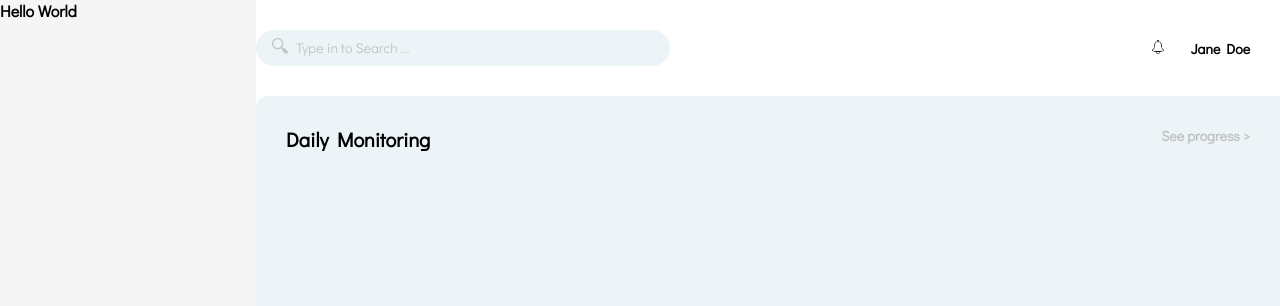
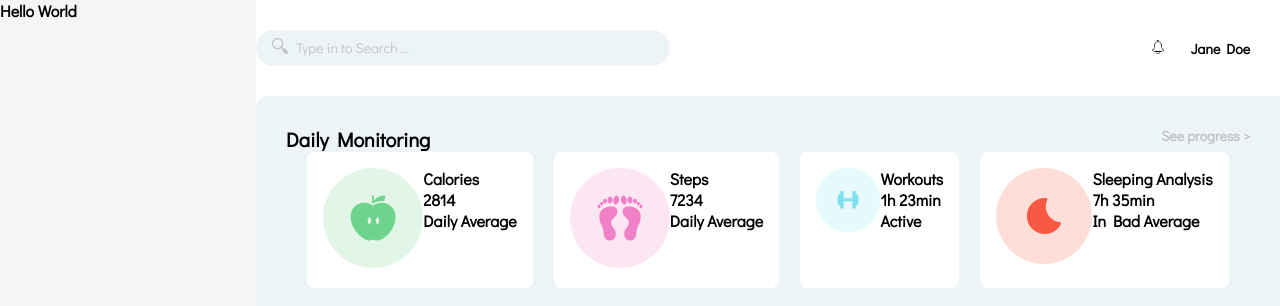
Before and after one commit to khalatevarun/SmartFit, a React (Create React App) app: page / in a window 1280 px wide. Shown: the top 306 px of the page. Built offline with nearby package versions, Linux system fonts and the light colour scheme.

Commit message:
fetch data to display content on daily monitoring section

```diff
--- a/src/components/Monitoring/index.js
+++ b/src/components/Monitoring/index.js
@@ -1,4 +1,5 @@
 import './style.scss';
+import { dailyStats } from '../../data/data';
 
 const Monitoring = () => {
   return (
@@ -7,7 +8,20 @@ const Monitoring = () => {
         <div className="primary">Daily Monitoring</div>
         <div className="secondary">See progress {'>'}</div>
       </div>
-      <div className="categories"></div>
+      <div className="categories">
+        {dailyStats.map((stats) => (
+          <div className="box">
+            <div className="logo">
+              <img src={stats.img} alt={stats.img} />
+            </div>
+            <div className="data">
+              <div className="type">{stats.type}</div>
+              <div className="stat">{stats.stat}</div>
+              <div className="status">{stats.status}</div>
+            </div>
+          </div>
+        ))}
+      </div>
     </div>
   );
 };
--- a/src/components/Monitoring/style.scss
+++ b/src/components/Monitoring/style.scss
@@ -14,3 +14,13 @@
   font-size: $info;
   color: $grey;
 }
+.box {
+  display: flex;
+  background-color: white;
+  border-radius: 8px;
+  padding: 16px;
+}
+.categories {
+  display: flex;
+  justify-content: space-evenly;
+}
--- a/src/data/data.js
+++ b/src/data/data.js
@@ -5,25 +5,25 @@ import moon from '../icons/moon.png';
 
 export const dailyStats = [
   {
-    img: { apple },
+    img: apple,
     type: 'Calories',
     stat: '2814',
     status: 'Daily Average',
   },
   {
-    img: { footprint },
+    img: footprint,
     type: 'Steps',
     stat: '7234',
     status: 'Daily Average',
   },
   {
-    img: { dumbell },
+    img: dumbell,
     type: 'Workouts',
     stat: '1h 23min',
     status: 'Active',
   },
   {
-    img: { moon },
+    img: moon,
     type: 'Sleeping Analysis',
     stat: '7h 35min',
     status: 'In Bad Average',
```
